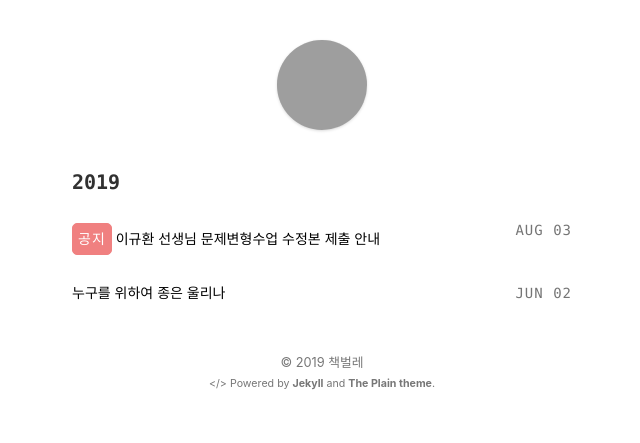
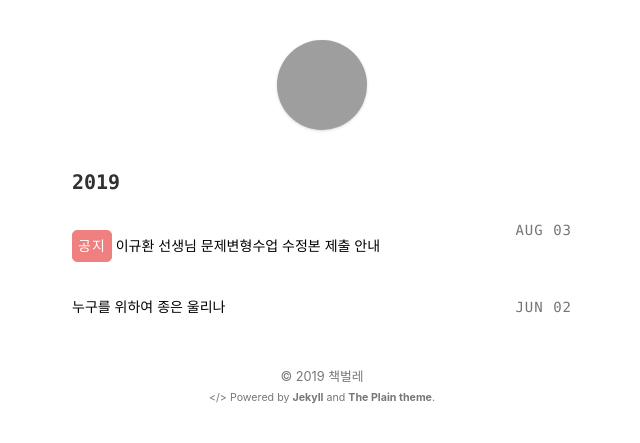
Before and after one commit to stevenoh0908/stevenoh0908.github.io, a Jekyll site: the page built from index.html, in a window 1280 px wide. Shown: the top 443 px of the page, without its empty margins (318-958 px from the left). Built offline with Jekyll 4.4.1, drawn with Linux system fonts in a browser that asks for light colours; grey boxes are pictures that could not be loaded.

Commit message:
Update index.html

```diff
--- a/index.html
+++ b/index.html
@@ -22,7 +22,7 @@
 					</div>
 					<div class="title">
 						{% if post.status == "notice" %}
-						<span style="border: 1px solid LightCoral; background-color: LightCoral; color: white; padding: 5px; border-radius: 5px; padding: 5px; margin: 3px auto;">공지</span>
+						<span style="border: 1px solid LightCoral; background-color: LightCoral; color: white; padding: 5px; border-radius: 5px; padding: 5px; margin: 10px auto;">공지</span>
 						{% endif %}
 						<a href="{{ post.url | prepend: site.baseurl | prepend: site.url }}">{{ post.title }}</a>
 					</div>
```
